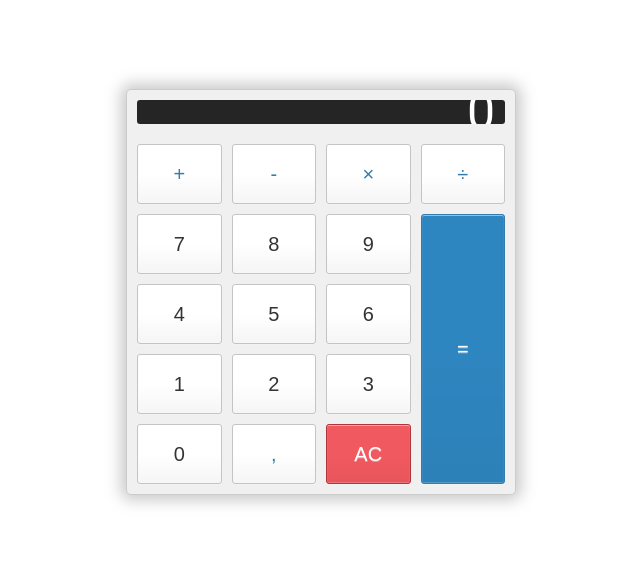
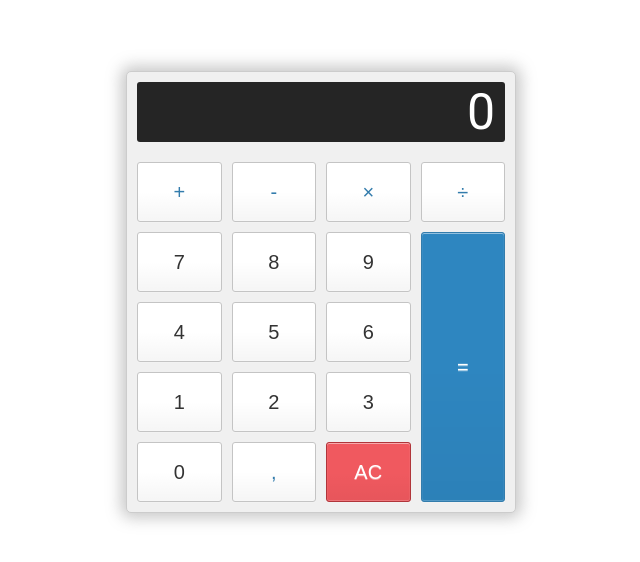
Before and after one commit to fmarmo90/angular-calculator, an Angular app: page / in a window 1280 px wide. Shown: the part 108-670 px from the top of the page, without its empty margins (319-959 px from the left). Built offline with nearby package versions, Linux system fonts and the light colour scheme.

Commit message:
Add material toast on error

```diff
--- a/src/app/calculator/calculator.component.css
+++ b/src/app/calculator/calculator.component.css
@@ -31,8 +31,10 @@
 }
 
 .calculator-screen {
-    margin: 10px 10px;
-    padding: 2px 10px;
+    margin: 10px;
+    padding: 0px 10px;
+    height: 60px;
+    line-height: 60px;
     width: calc(100% - 20px);
     font-size: 5rem;
     border: none;
@@ -40,7 +42,7 @@
     color: #fff;
     text-align: right;
     border-radius: 3px;
-    overflow-x: hidden;
+    overflow: hidden;
 }
 
 button {
--- a/src/app/calculator/calculator.component.html
+++ b/src/app/calculator/calculator.component.html
@@ -7,7 +7,8 @@
 
             <button type="button" class="all-clear" value="all-clear" (click)="clear()">AC</button>
 
-            <button type="button" class="equal-sign" value="=" (click)="this.calculate()">=</button>
+            <button type="button" class="equal-sign" value="=" (click)="validateInput($event.target.value)">=</button>
         </div>
     </div>
+
 </div>
--- a/src/app/calculator/calculator.component.ts
+++ b/src/app/calculator/calculator.component.ts
@@ -1,5 +1,6 @@
 import { Component, OnInit } from '@angular/core';
 import { fromEvent } from 'rxjs';
+import { MatSnackBar } from '@angular/material/snack-bar';
 
 @Component({
   selector: 'app-calculator',
@@ -15,12 +16,18 @@ export class CalculatorComponent implements OnInit {
 
   listenForKey = fromEvent(document, 'keydown');
 
-  constructor() {
+  constructor(public snackBar: MatSnackBar) {
     this.listenForKey.subscribe((event: KeyboardEvent) => {
       this.validateInput(event.key);
       event.preventDefault();
     });
   }
+
+  openSnackBar(message: string, action: string) {
+    this.snackBar.open(message, action, {
+       duration: 2000,
+    });
+ }
 
   ngOnInit(): void {
   }
@@ -64,6 +71,7 @@ export class CalculatorComponent implements OnInit {
             this.clear();
             break;
           case 'Enter':
+          case '=':
             this.calculate();
             break;
           default:
@@ -79,7 +87,7 @@ export class CalculatorComponent implements OnInit {
         }
       }
     } catch (e) {
-      console.error(e);
+      this.openSnackBar(e.message, 'Close');
     }
   }
 
@@ -115,7 +123,7 @@ export class CalculatorComponent implements OnInit {
   /**
    * Function to calculate the operation inserted by the user
    */
-  public calculate(): void {
+  private calculate(): void {
     if (this.operation === '') {
       throw new Error(`There is no operation to do`);
     }
--- a/src/index.html
+++ b/src/index.html
@@ -1,5 +1,6 @@
 <!doctype html>
 <html lang="en">
+
 <head>
     <meta charset="utf-8">
     <title>Ngcalculator</title>
@@ -9,7 +10,9 @@
     <link href="https://fonts.googleapis.com/css?family=Roboto:300,400,500&display=swap" rel="stylesheet">
     <link href="https://fonts.googleapis.com/icon?family=Material+Icons" rel="stylesheet">
 </head>
+
 <body class="mat-typography">
     <app-root></app-root>
 </body>
+
 </html>
--- a/src/styles.css
+++ b/src/styles.css
@@ -5,6 +5,7 @@ body {
     margin: 0;
     font-size: 62.5%;
     box-sizing: border-box;
+    font-family: Roboto, "Helvetica Neue", sans-serif;
 }
 
 *,
@@ -24,5 +25,3 @@ body {
 *:focus {
     outline: none;
 }
-html, body { height: 100%; }
-body { margin: 0; font-family: Roboto, "Helvetica Neue", sans-serif; }
```
Also changed, not shown: src/app/app.module.ts (+6 -2 lines). Lines whose indentation alone changed are shown as unchanged.
